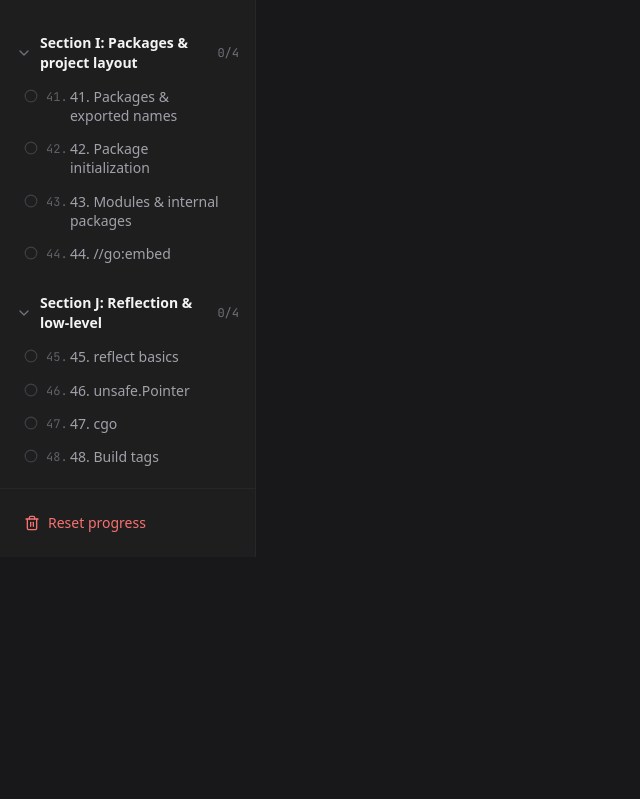
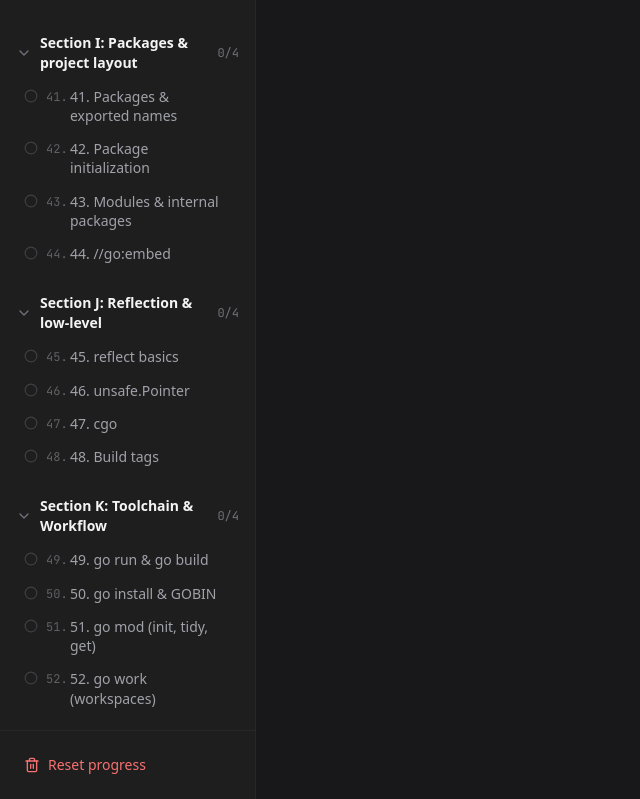
Before and after one commit to jeremyronking/go-syntax-tutorial, a React (Vite) app in the folder go-gemini/: page / in a window 1280 px wide. Shown: the part 2099-2898 px from the top of the page, without its empty margins (0-640 px from the left). Before the commit the page ends 2656 px from the top, so only its background shows below. Built offline with nearby package versions, Linux system fonts and the light colour scheme.

Commit message:
Phase 16: Content: Section K group 1

```diff
--- a/go-gemini/src/content/lessons.ts
+++ b/go-gemini/src/content/lessons.ts
@@ -9,6 +9,7 @@ import { sectionGLessons } from './lessons/section-g'
 import { sectionHLessons } from './lessons/section-h'
 import { sectionILessons } from './lessons/section-i'
 import { sectionJLessons } from './lessons/section-j'
+import { sectionK1Lessons } from './lessons/section-k1'
 
 export const lessons: Lesson[] = [
   ...sectionALessons,
@@ -21,6 +22,7 @@ export const lessons: Lesson[] = [
   ...sectionHLessons,
   ...sectionILessons,
   ...sectionJLessons,
+  ...sectionK1Lessons,
 ]
 
 export function getLessonBySlug(slug: string): Lesson | undefined {
--- /dev/null
+++ b/go-gemini/src/content/lessons/section-k1.ts
@@ -0,0 +1,98 @@
+import type { Lesson } from '../types'
+
+export const sectionK1Lessons: Lesson[] = [
+  {
+    slug: 'go-build-run',
+    title: '49. go run & go build',
+    section: 'Section K: Toolchain & Workflow',
+    order: 49,
+    runMode: 'terminal',
+    body: `
+The Go toolchain is built around source code, not Makefiles or build scripts.
+
+- \`go run\` compiles and immediately runs a Go program. It creates a temporary executable and cleans it up after the program exits.
+- \`go build\` compiles the program and produces an executable binary in the current directory. You can specify the output filename with the \`-o\` flag.
+    `,
+    terminalOutput: [
+      { kind: 'command', text: '$ go run main.go' },
+      { kind: 'stdout', text: 'Hello, world!' },
+      { kind: 'command', text: '$ go build -o myapp main.go' },
+      { kind: 'command', text: '$ ls' },
+      { kind: 'stdout', text: 'main.go  myapp' },
+      { kind: 'command', text: '$ ./myapp' },
+      { kind: 'stdout', text: 'Hello, world!' }
+    ],
+  },
+  {
+    slug: 'go-install',
+    title: '50. go install & GOBIN',
+    section: 'Section K: Toolchain & Workflow',
+    order: 50,
+    runMode: 'terminal',
+    body: `
+\`go install\` compiles and installs packages and dependencies.
+
+When you run \`go install\`, the resulting executable is placed in the directory specified by the \`GOBIN\` environment variable, which defaults to \`$GOPATH/bin\` or \`$HOME/go/bin\`.
+
+You can also use \`go install\` with a package version to install third-party tools globally.
+    `,
+    terminalOutput: [
+      { kind: 'command', text: '$ go install .' },
+      { kind: 'command', text: '$ ls ~/go/bin' },
+      { kind: 'stdout', text: 'myapp' },
+      { kind: 'command', text: '$ myapp' },
+      { kind: 'stdout', text: 'Hello, world!' },
+      { kind: 'command', text: '$ go install golang.org/x/tools/cmd/goimports@latest' },
+      { kind: 'stdout', text: 'go: downloading golang.org/x/tools v0.14.0' },
+      { kind: 'command', text: '$ ls ~/go/bin' },
+      { kind: 'stdout', text: 'goimports  myapp' }
+    ],
+  },
+  {
+    slug: 'go-modules',
+    title: '51. go mod (init, tidy, get)',
+    section: 'Section K: Toolchain & Workflow',
+    order: 51,
+    runMode: 'terminal',
+    body: `
+Go modules are the standard for dependency management.
+
+- \`go mod init <module-path>\`: Initialize a new module, creating a \`go.mod\` file.
+- \`go get <pkg>\`: Add a dependency to your module and download it.
+- \`go mod tidy\`: Add missing modules required to build the current packages and remove unused modules. Always run this before committing!
+- \`go mod vendor\`: Copy all dependencies into a \`vendor\` directory.
+    `,
+    terminalOutput: [
+      { kind: 'command', text: '$ go mod init example.com/hello' },
+      { kind: 'stdout', text: 'go: creating new go.mod: module example.com/hello' },
+      { kind: 'command', text: '$ go get github.com/google/uuid' },
+      { kind: 'stdout', text: 'go: downloading github.com/google/uuid v1.3.1\ngo: added github.com/google/uuid v1.3.1' },
+      { kind: 'command', text: '$ go mod tidy' },
+      { kind: 'command', text: '$ cat go.mod' },
+      { kind: 'stdout', text: 'module example.com/hello\n\ngo 1.23\n\nrequire github.com/google/uuid v1.3.1' }
+    ],
+  },
+  {
+    slug: 'go-workspaces',
+    title: '52. go work (workspaces)',
+    section: 'Section K: Toolchain & Workflow',
+    order: 52,
+    runMode: 'terminal',
+    body: `
+Go 1.18 introduced **multi-module workspaces**, allowing you to work on multiple interacting modules at the same time without needing to edit \`go.mod\` files or use \`replace\` directives.
+
+Initialize a workspace using \`go work init\`, then add modules with \`go work use\`. This creates a \`go.work\` file which the Go tools will automatically detect and use to resolve dependencies locally across the workspace.
+    `,
+    terminalOutput: [
+      { kind: 'command', text: '$ tree -L 1' },
+      { kind: 'stdout', text: '.\n├── myapp\n└── mylib' },
+      { kind: 'command', text: '$ go work init' },
+      { kind: 'command', text: '$ go work use ./myapp ./mylib' },
+      { kind: 'command', text: '$ cat go.work' },
+      { kind: 'stdout', text: 'go 1.23\n\nuse (\n\t./myapp\n\t./mylib\n)' },
+      { kind: 'command', text: '$ cd myapp' },
+      { kind: 'command', text: '$ go run .' },
+      { kind: 'stdout', text: 'Calling mylib locally... Success!' }
+    ],
+  }
+]
```
